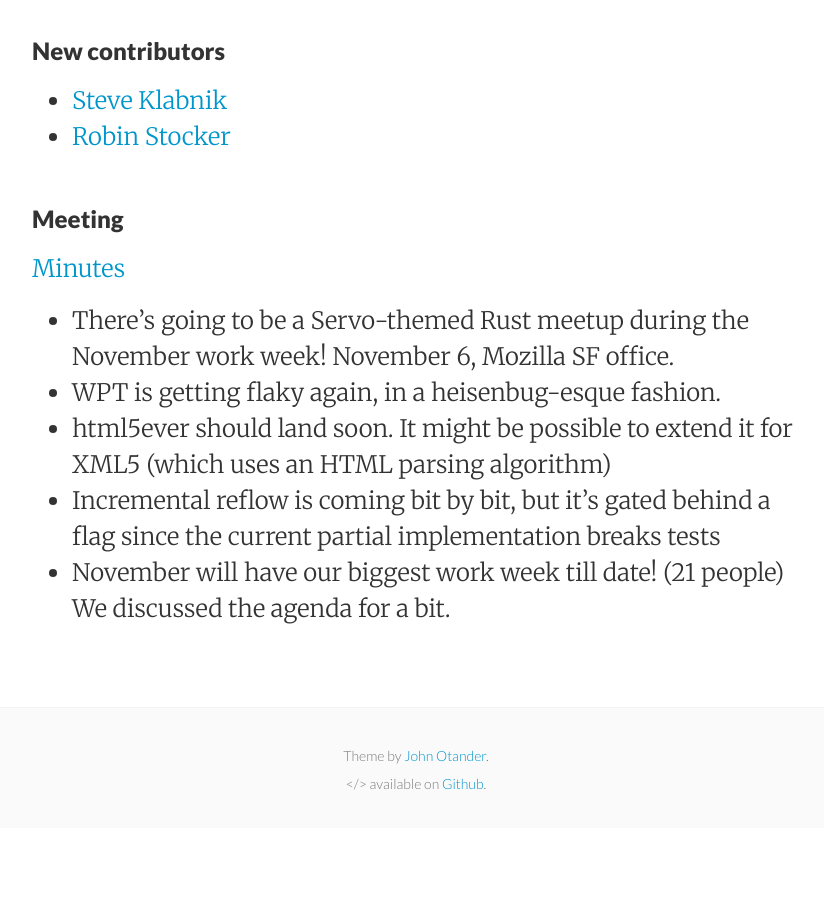
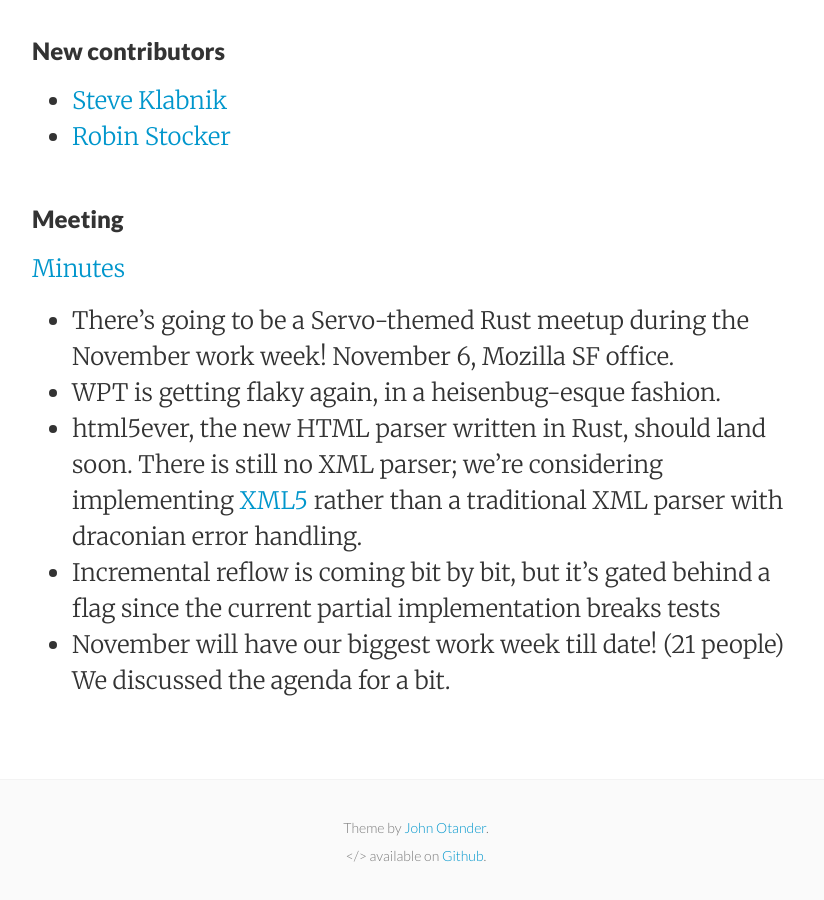
Before and after one commit to servo/blog.servo.org, a Jekyll site: the page built from _posts/2014-10-14-twis-7.md, in a window 1280 px wide and 900 px high, scrolled down 1988 px. Shown: the whole window, without its empty margins (224-1048 px from the left). Built offline with Jekyll 4.4.1, drawn with Linux system fonts in a browser that asks for light colours; before the commit the page ends 2816 px from its top, so only the background shows below that.

Commit message:
XML5 is not HTML parsing

```diff
--- a/_posts/2014-10-14-twis-7.md
+++ b/_posts/2014-10-14-twis-7.md
@@ -46,6 +46,6 @@ You can find these changes applied in order [here](https://github.com/Manisheart
 
  - There's going to be a Servo-themed Rust meetup during the November work week! November 6, Mozilla SF office.
  - WPT is getting flaky again, in a heisenbug-esque fashion.
- - html5ever should land soon. It might be possible to extend it for XML5 (which uses an HTML parsing algorithm)
+ - html5ever, the new HTML parser written in Rust, should land soon. There is still no XML parser; we’re considering implementing [XML5](https://annevankesteren.nl/2007/10/xml5) rather than a traditional XML parser with draconian error handling.
  - Incremental reflow is coming bit by bit, but it's gated behind a flag since the current partial implementation breaks tests
  - November will have our biggest work week till date! (21 people) We discussed the agenda for a bit.
```
